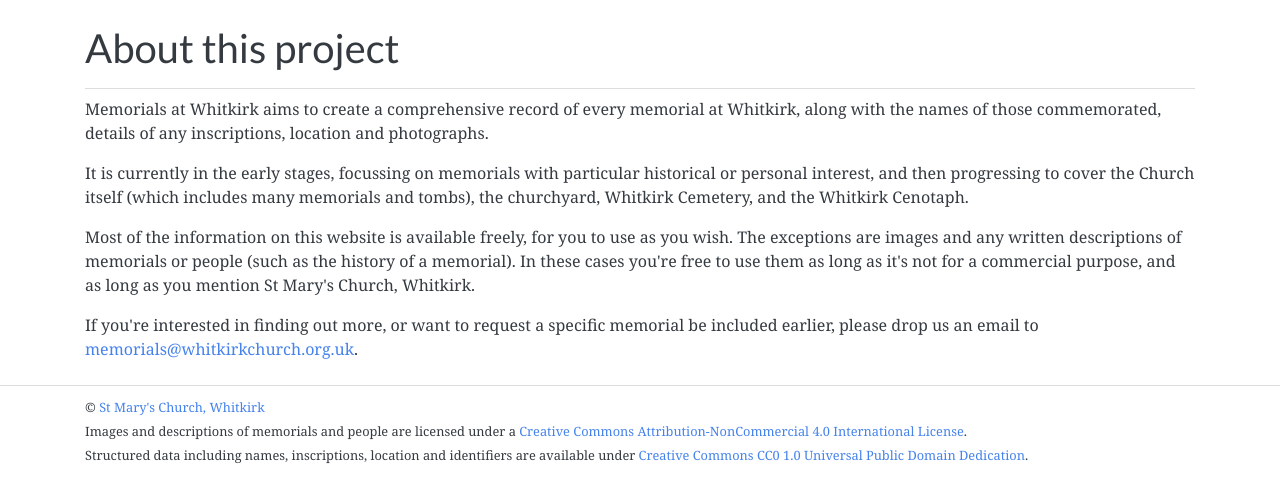
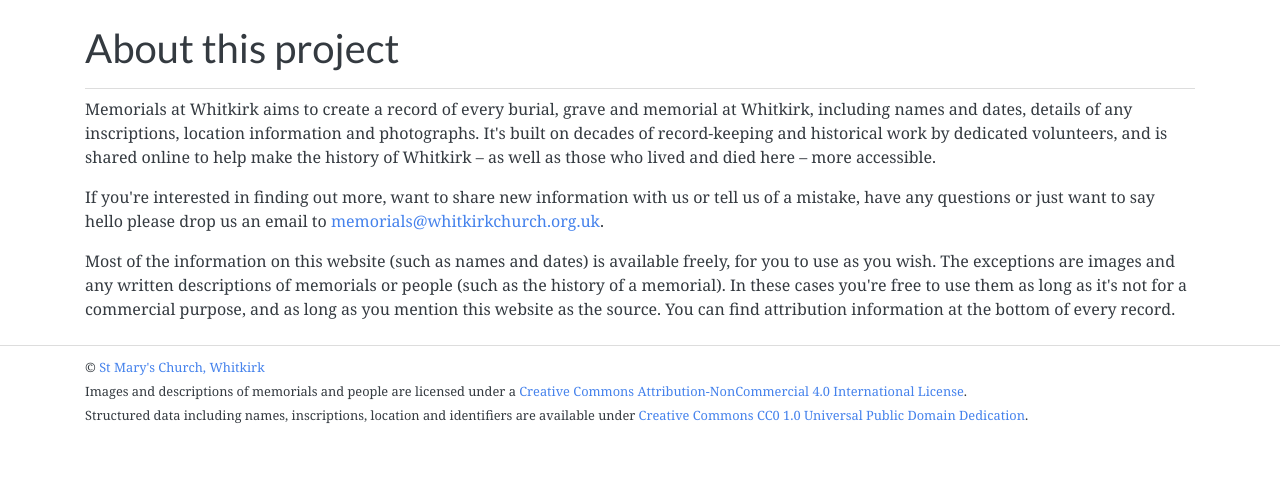
Before and after one commit to whitkirkchurch/memorials, a Django app: page /about in a window 1280 px wide. Shown: the part 56-559 px from the top of the page. Run offline with Django 3.2, Linux system fonts and the light colour scheme; style sheets or scripts are compiled from the project's sources; some libraries are stand-ins or nearby versions; some web fonts are replaced.

Commit message:
Update about page

```diff
--- a/core/templates/about.html
+++ b/core/templates/about.html
@@ -11,13 +11,11 @@
     <h1>About this project</h1>
   </div>
 
-  <p>Memorials at Whitkirk aims to create a comprehensive record of every memorial at Whitkirk, along with the names of those commemorated, details of any inscriptions, location and photographs.</p>
+  <p>Memorials at Whitkirk aims to create a record of every burial, grave and memorial at Whitkirk, including names and dates, details of any inscriptions, location information and photographs. It's built on decades of record-keeping and historical work by dedicated volunteers, and is shared online to help make the history of Whitkirk – as well as those who lived and died here – more accessible.</p>
 
-  <p>It is currently in the early stages, focussing on memorials with particular historical or personal interest, and then progressing to cover the Church itself (which includes many memorials and tombs), the churchyard, Whitkirk Cemetery, and the Whitkirk Cenotaph.</p>
+  <p>If you're interested in finding out more, want to share new information with us or tell us of a mistake, have any questions or just want to say hello please drop us an email to <a href="mailto:memorials@whitkirkchurch.org.uk">memorials@whitkirkchurch.org.uk</a>.</p>
 
-  <p>Most of the information on this website is available freely, for you to use as you wish. The exceptions are images and any written descriptions of memorials or people (such as the history of a memorial). In these cases you're free to use them as long as it's not for a commercial purpose, and as long as you mention St Mary's Church, Whitkirk.</p>
-
-  <p>If you're interested in finding out more, or want to request a specific memorial be included earlier, please drop us an email to <a href="mailto:memorials@whitkirkchurch.org.uk">memorials@whitkirkchurch.org.uk</a>.</p>
+  <p>Most of the information on this website (such as names and dates) is available freely, for you to use as you wish. The exceptions are images and any written descriptions of memorials or people (such as the history of a memorial). In these cases you're free to use them as long as it's not for a commercial purpose, and as long as you mention this website as the source. You can find attribution information at the bottom of every record.</p>
 
 </div>
 
```
